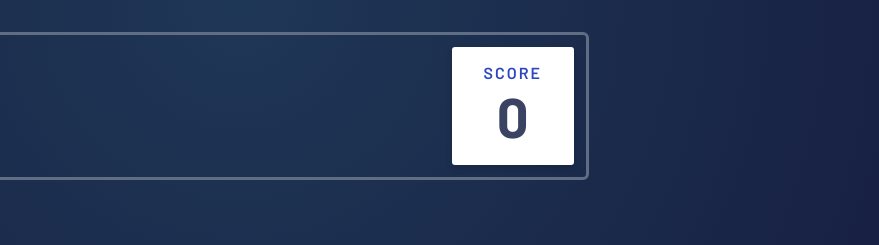
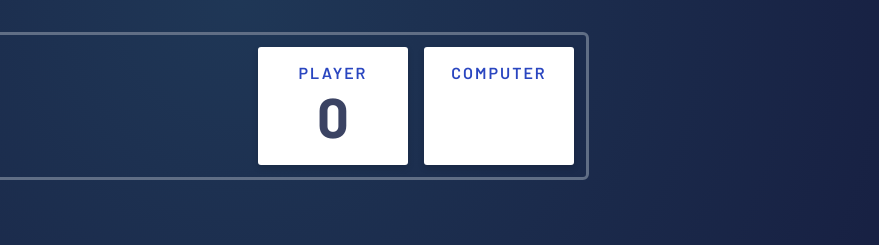
Before and after one commit to fairhopeweb/rock-paper-scissors-game, an Astro site: page / in a window 1280 px wide. Shown: the top 245 px of the page, 401-1280 px from the left. Built offline with nearby package versions, Linux system fonts and the light colour scheme; Astro itself is replaced by a stand-in of ours.

Commit message:
Add computer score display

```diff
--- a/src/components/Header.astro
+++ b/src/components/Header.astro
@@ -2,9 +2,15 @@
   <div class="logo">
     <img src="/logo-bonus.svg" alt="Rock, Paper, Scissors, Lizard, Spock game">
   </div>
-  <div class="score elevation-200 radius-small">
-    <span>Score</span>
-    <span>&nbsp;<span>
+  <div class="score">
+    <div class="score__player elevation-200 radius-small">
+      <span>Player</span>
+      <span>&nbsp;</span>
+    </div>
+    <div class="score__computer elevation-200 radius-small">
+      <span>Computer</span>
+      <span>&nbsp;</span>
+    </div>
   </div>
 </header>
 
@@ -16,7 +22,7 @@
     display: flex;
     justify-content: space-between;
     align-items: center;
-    margin: 2rem 2rem 8rem;
+    margin: 2rem 2rem 4rem;
     border: 3px solid hsl(217, 16%, 45%);
 
     @include breakpoint(700) {
@@ -37,12 +43,19 @@
 
   .score {
     display: flex;
+    gap: 1rem;
+  }
+
+  [class*="score__"] {
+    display: flex;
     flex-direction: column;
     align-items: center;
+    width: 80px;
     padding: 0.5rem 1.35rem;
     background-color: var(--neutral-100);
 
     @include breakpoint(1000) {
+      width: 150px;
       padding: 1rem 2rem;
     }
 
```
